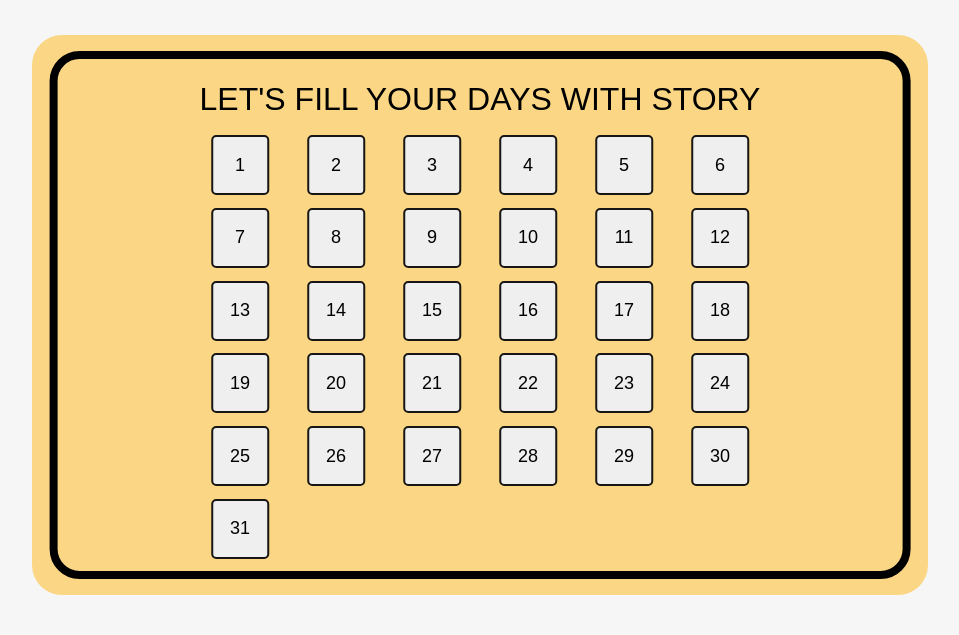
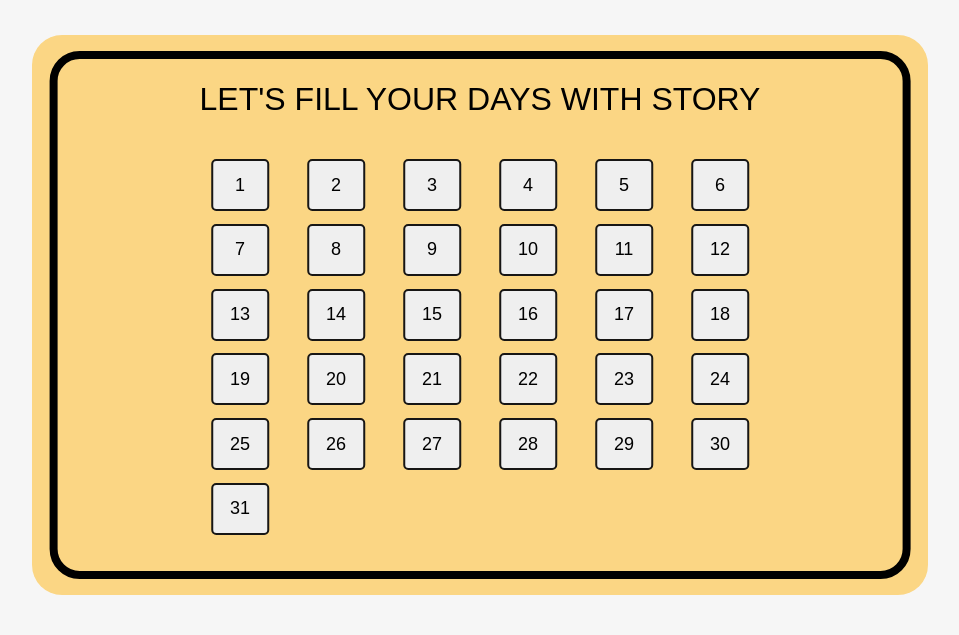
Before and after one commit to Meenardl/tomo, a PHP site: page /harian31.php in a window 1280 px wide. Shown: the part 85-720 px from the top of the page, without its empty margins (160-1119 px from the left). Run offline with PHP 8.4, Linux system fonts and the light colour scheme; a user stored in the database is signed in; data comes from the database, SQL or seed files in the repository.

Commit message:
Update harian31.css

```diff
--- a/harian31.css
+++ b/harian31.css
@@ -198,7 +198,7 @@ body {
 
 button{
     width:4.5vw;
-    height: 7.5vh;
+    height: 6.5vh;
     border:2px #171615 solid;
     border-radius: 5px;
     font-size: large;
```
